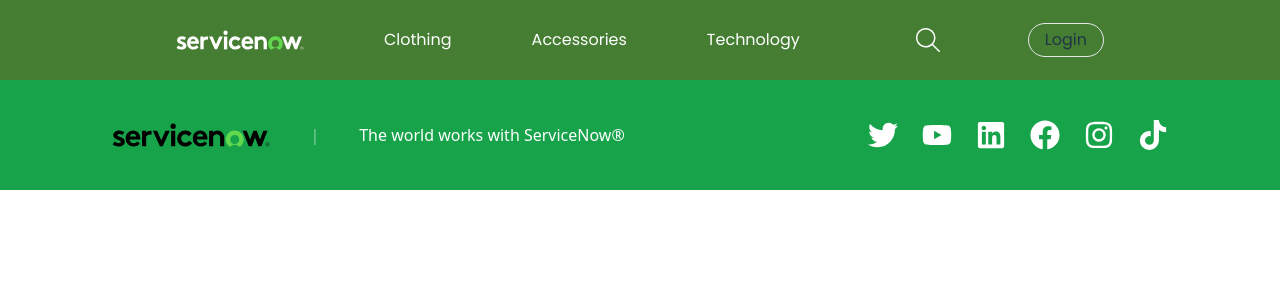
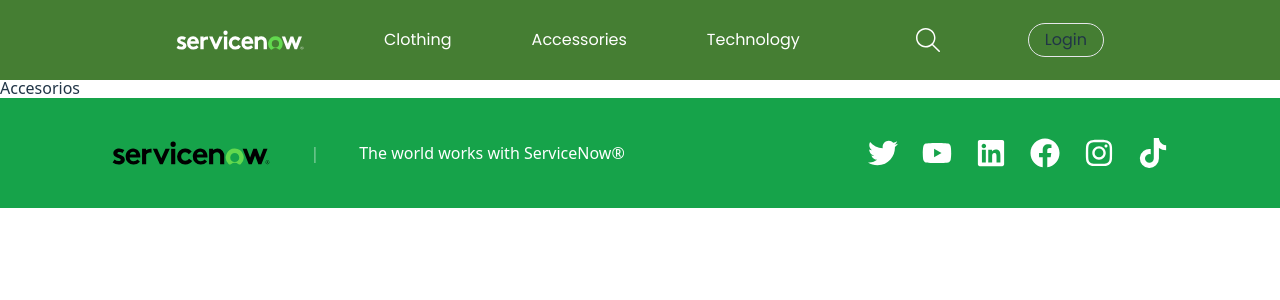
Before and after one commit to RubenColladoDiaz/ServiceNow-Website-Redesign, a React (Vite) app: page /accessories in a window 1280 px wide. Shown: the top 300 px of the page. Built offline with nearby package versions, Linux system fonts and the light colour scheme.

Commit message:
All pages created

```diff
--- a/src/App.tsx
+++ b/src/App.tsx
@@ -1,11 +1,14 @@
 import { BrowserRouter, Routes, Route } from "react-router-dom";
 import "./App.css";
-import Home from "./pages/Home";
+import Home from "./pages/Home/Home";
 import Header from "./components/Header/Header";
 import Footer from "./components/Footer/Footer";
 import { ProductImageProvider } from "./context/ProductImageContext";
 import { LogoImageProvider } from "./context/LogoImageContext";
 import { IconImageProvider } from "./context/IconImageContext";
+import Clothing from "./pages/Clothing/Clothing";
+import Accessories from "./pages/Accessories/Accessories";
+import Technology from "./pages/Technology/Technology";
 
 function App() {
   return (
@@ -18,6 +21,9 @@ function App() {
               <main>
                 <Routes>
                   <Route path="/" element={<Home />} />
+                  <Route path="/clothing" element={<Clothing />} />
+                  <Route path="/accessories" element={<Accessories />} />
+                  <Route path="/technology" element={<Technology />} />
                 </Routes>
               </main>
               <Footer />
--- /dev/null
+++ b/src/pages/Accessories/Accessories.tsx
@@ -0,0 +1,11 @@
+import React from 'react';
+
+const Accessories: React.FC = () => {
+  return (
+    <div>
+      <h1>Accesorios</h1>
+    </div>
+  );
+};
+
+export default Accessories;
--- /dev/null
+++ b/src/pages/Clothing/Clothing.tsx
@@ -0,0 +1,11 @@
+import React from 'react';
+
+const Clothing: React.FC = () => {
+  return (
+    <div>
+      <h1>Ropa</h1>
+    </div>
+  );
+};
+
+export default Clothing;
--- /dev/null
+++ b/src/pages/Technology/Technology.tsx
@@ -0,0 +1,11 @@
+import React from 'react';
+
+const Technology: React.FC = () => {
+  return (
+    <div>
+      <h1>Tecnología</h1>
+    </div>
+  );
+};
+
+export default Technology;
```
Also changed, not shown: src/pages/Home/Home.tsx (renamed from src/pages/Home.tsx, +4 -4 lines).
